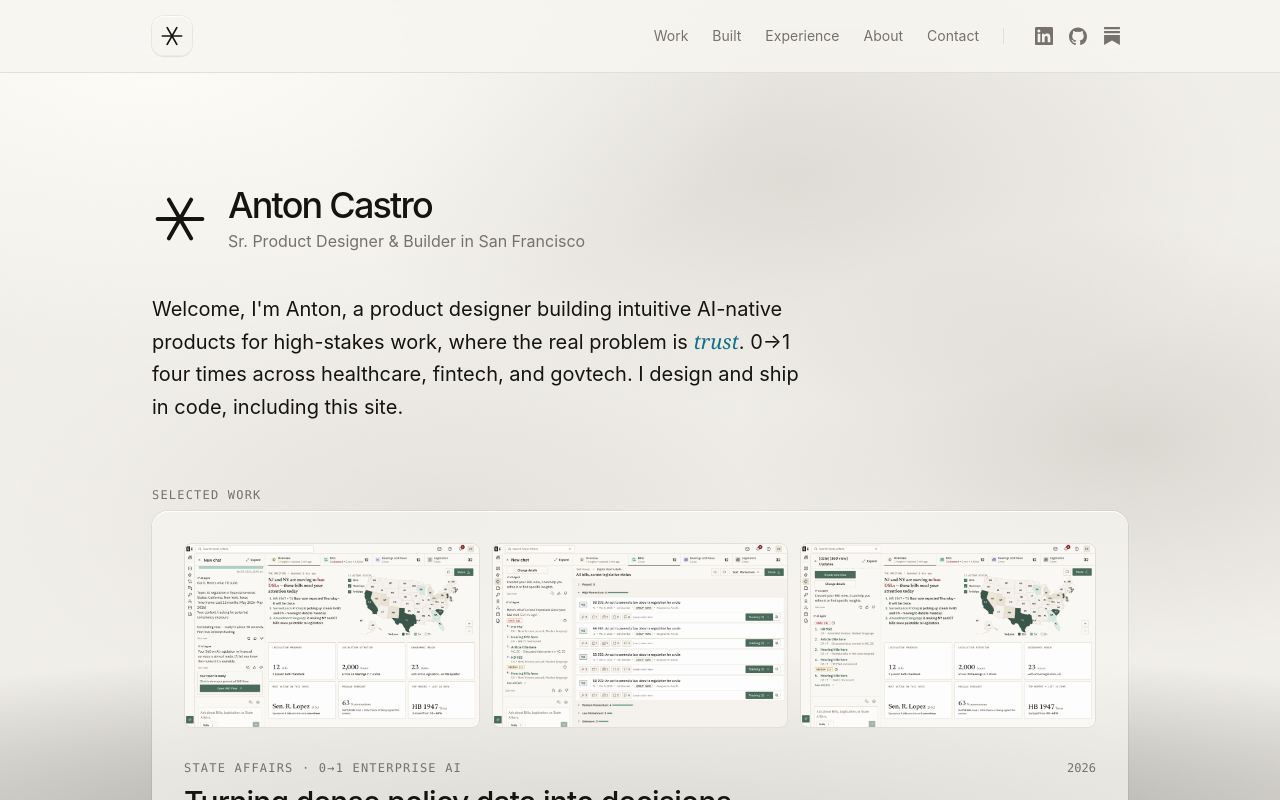
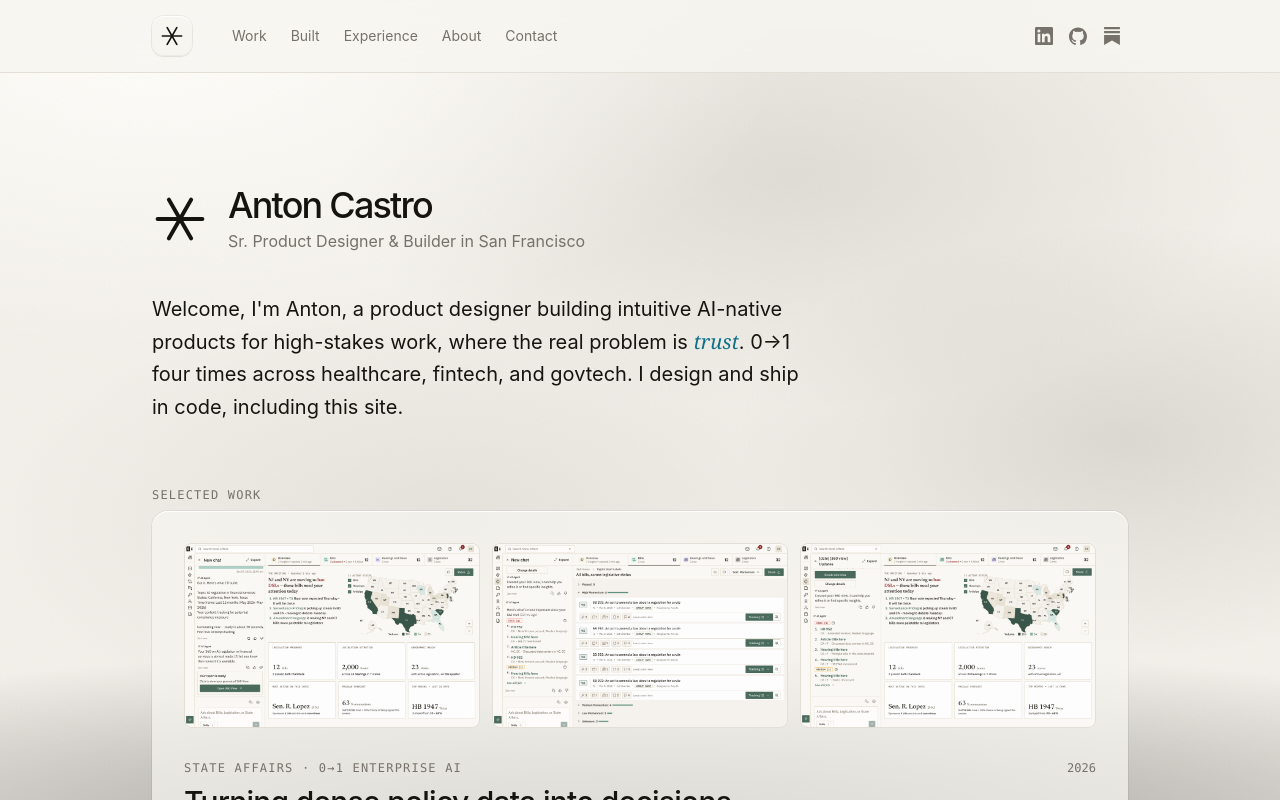
Before and after one commit to acaspx/portfolio-chops, a Next.js app: page / in a window 1280 px wide. Shown: the top 800 px of the page. Built offline with nearby package versions, Linux system fonts and the light colour scheme.

Commit message:
Nav: left-align site links beside home mark, keep socials right

```diff
--- a/components/Nav.tsx
+++ b/components/Nav.tsx
@@ -37,6 +37,8 @@ export default function Nav() {
         aria-label="Main"
         className="mx-auto flex max-w-5xl items-center justify-between px-6 py-4"
       >
+        {/* Left: home mark + site navigation */}
+        <div className="flex items-center gap-8 sm:gap-10">
           <Link
             href="/"
             aria-label="Home"
@@ -76,15 +78,15 @@ export default function Nav() {
                 anchorRef={contactBtnRef}
               />
             </li>
-          <li aria-hidden className="hidden h-4 w-px bg-line sm:block" />
-          <li>
+          </ul>
+        </div>
+
+        {/* Right: social links, kept right-aligned */}
         <SocialLinks
           className="hidden items-center gap-0.5 sm:flex"
           linkClassName="grid h-8 w-8 place-items-center rounded-lg text-muted transition-colors hover:text-accent"
           iconClassName="h-[18px] w-[18px]"
         />
-          </li>
-        </ul>
       </nav>
       <AboutModal open={aboutOpen} onClose={() => setAboutOpen(false)} />
     </header>
```
Also changed, not shown: 1 other file (tests, documents, lock files or other folders). Lines whose indentation alone changed are shown as unchanged.
